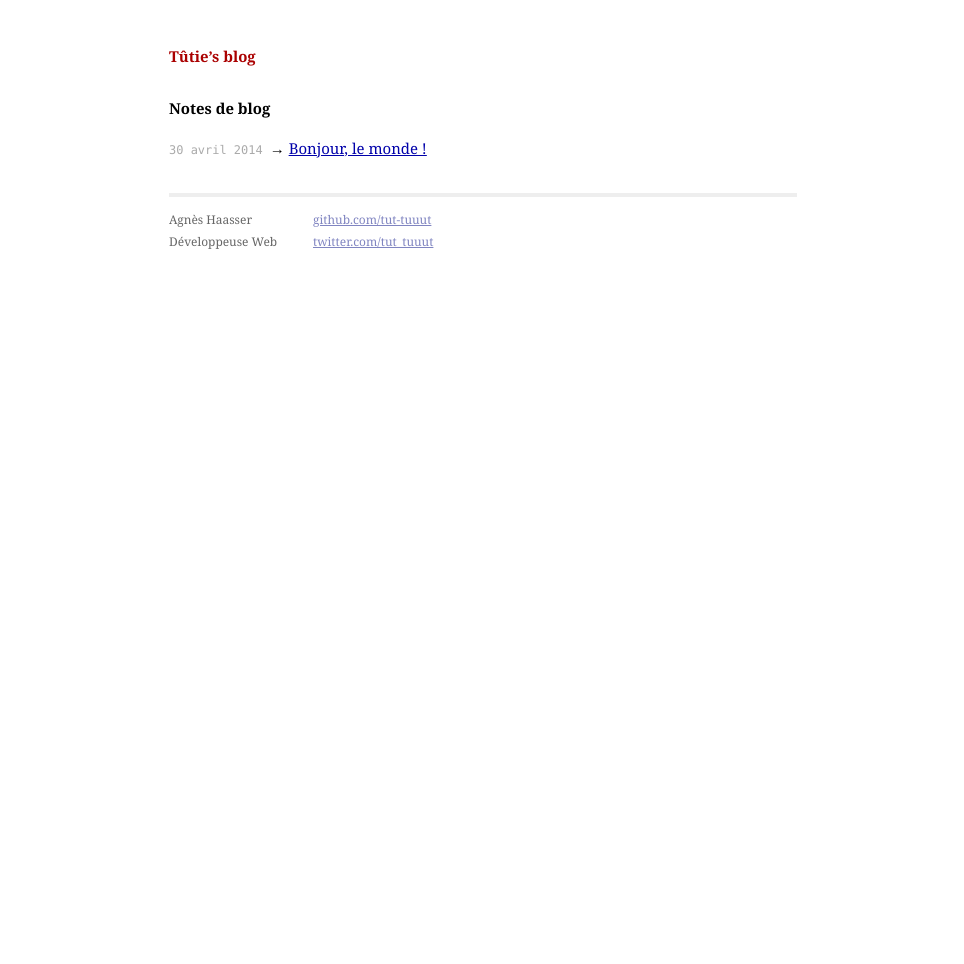
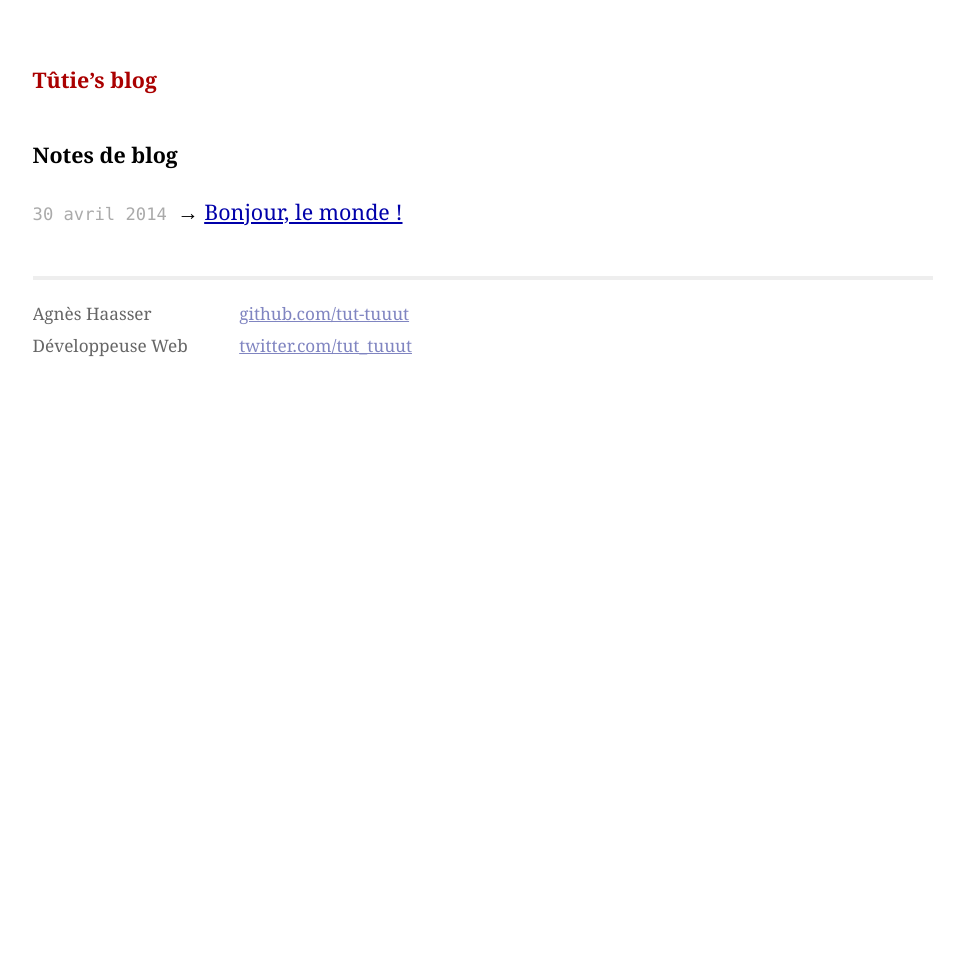
Before and after one commit to tut-tuuut/tut-tuuut.github.io, a Jekyll site: the page built from index.html, in a window 1280 px wide. Shown: the whole page, without its empty margins (157-1121 px from the left). Built offline with Jekyll 4.4.1, drawn with Linux system fonts in a browser that asks for light colours; Markdown is read by kramdown in place of the engine named in the settings.

Commit message:
Mod: enlarge your font-size

```diff
--- a/css/main.css
+++ b/css/main.css
@@ -56,7 +56,7 @@ a:visited { color: #a0a; }
 /*****************************************************************************/
 
 .site {
-  font-size: 115%;
+  font-size: 165%;
   text-align: justify;
   width: 42em;
   margin: 3em auto 2em;
```
